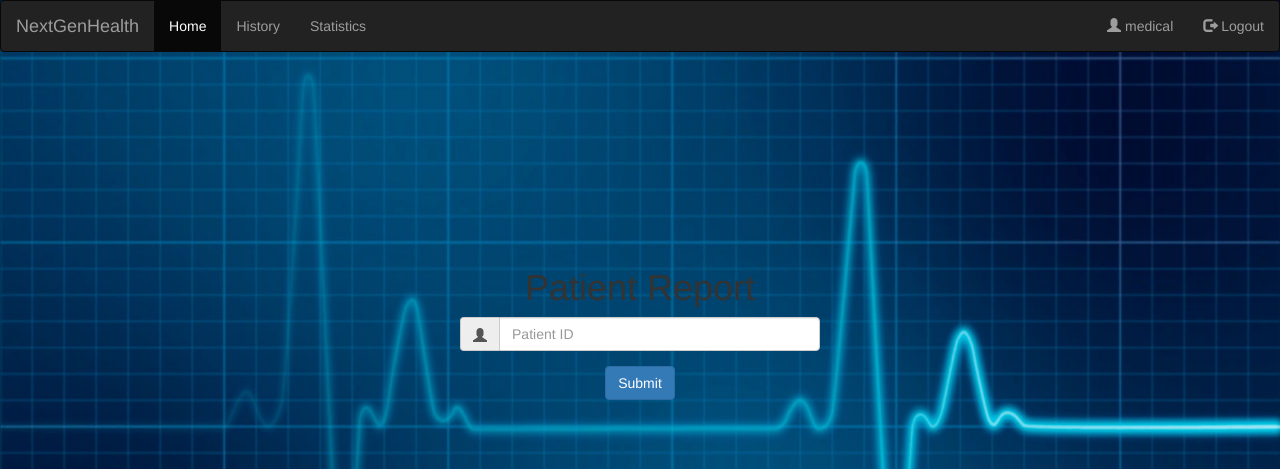
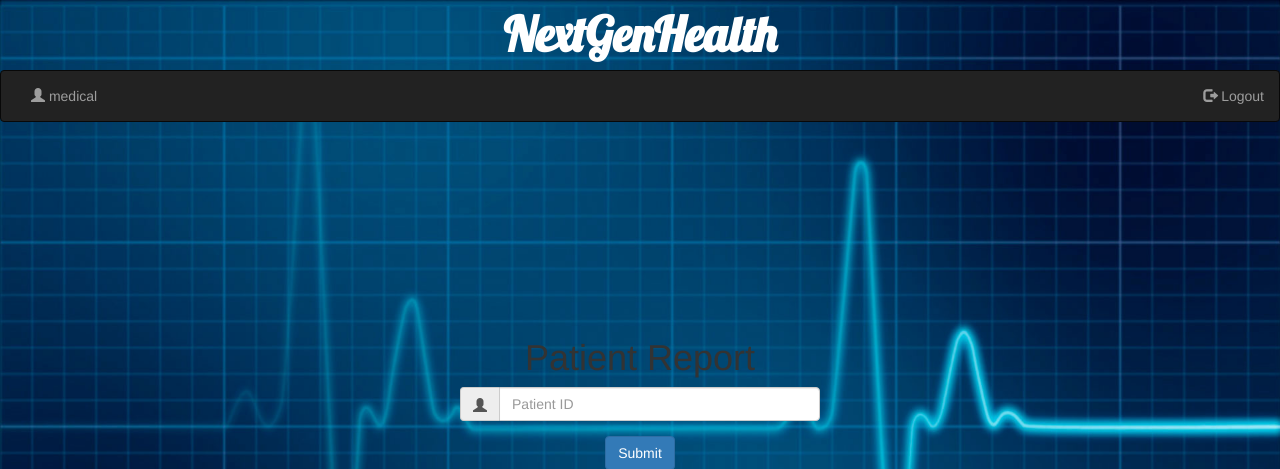
Before and after one commit to An-Shank/NextGenHealth, a Django app: a page that uses pharmacy/template/phar_form.html in a window 1280 px wide. Shown: the top 469 px of the page. Run offline with Django 3.2, Linux system fonts and the light colour scheme; a user stored in the database is signed in; data comes from the database, SQL or seed files in the repository; both versions use the stored data as it was after the commit; some libraries are stand-ins or nearby versions.

Commit message:
some changes

```diff
--- a/pharmacy/forms.py
+++ b/pharmacy/forms.py
@@ -12,6 +12,7 @@ from django.core.exceptions import NON_FIELD_ERRORS
 class SubmitPID(forms.Form) :
     pid = forms.IntegerField(label="" , widget = forms.TextInput(attrs={'class' : 'form-control' , 'placeholder' : 'Patient ID'}))
 
+
 class PharLogin(forms.Form) :
     username = forms.CharField(label = "" , widget = forms.TextInput(attrs={'class' : 'form-control' , 'placeholder' : 'Username'}))
     password = forms.CharField(label = 'Password' , max_length = 50 , widget = forms.PasswordInput(attrs={'class' : 'form-control' , 'placeholder' : 'Password'}))
--- a/pharmacy/template/phar_form.html
+++ b/pharmacy/template/phar_form.html
@@ -8,21 +8,31 @@
             $("body").fadeIn(2000);
     });
 </script> -->
-  <link rel="stylesheet" href="/static/animate.css">
+ </style>
+
+
+  <link href='http://fonts.googleapis.com/css?family=Lobster' rel='stylesheet'  type='text/css'>
+  <link href='http://fonts.googleapis.com/css?family=Ubuntu' rel='stylesheet'  type='text/css'>
+  <div class="container-fluid" id="title">
+  <div class="page-header" style="height:50px;border:none;text-align:center;font-weight:bold;font-size:48px;color:#fff;margin-top:0;">
+    <a href=".." style="text-decoration:none;color:#fff;font-family:Lobster;">NextGenHealth</a>
+  </div>
+</div>
+      <link rel="stylesheet" href="/static/animate.css">
   <nav class="navbar navbar-inverse animated slideInDown">
     <div class="container-fluid">
       <div class="navbar-header">
-        <a class="navbar-brand" href="#">NextGenHealth</a>
       </div>
       <ul class="nav navbar-nav">
-        <li class="active"><a href="#">Home</a></li>
-        <li><a href="#">History</a></li>
-        <li><a href="#">Statistics</a></li>
+       </li>
+
       </ul>
-      <ul class="nav navbar-nav navbar-right">
+      <ul class="nav navbar-nav navbar-left">
         {% for d in doc %}
         {% if d.ph_id|slugify == did %}
-        <li><a href="#"><span class="glyphicon glyphicon-user"></span> {{d.ph_name}}</a></li>
+        <li><a><span class="glyphicon glyphicon-user"></span> {{d.ph_name}}</a></li>
+        </ul>
+          <ul class="nav navbar-nav navbar-right">
         <li><a href="../logout"><span class="glyphicon glyphicon-log-out"></span> Logout</a></li>
         {% endif %}
         {% endfor %}
```
Also changed, not shown: pharmacy/template/infos.html (+13 -2 lines), db.sqlite3, 1 other file.
